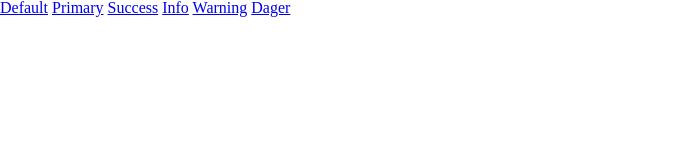
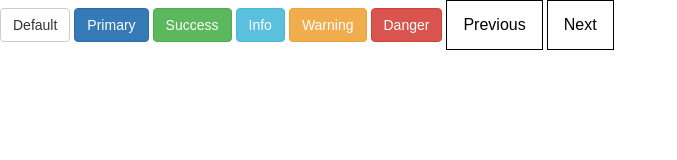
Before and after one commit to tamasvicze/components, a plain HTML site: page index.html in a window 1280 px wide. Shown: the whole page, without its empty margins (0-677 px from the left). Drawn offline with nearby package versions, Linux system fonts and the light colour scheme.

Commit message:
btn-bootstrap-btn-flat

```diff
--- a/index.html
+++ b/index.html
@@ -7,11 +7,13 @@
 		<link rel="stylesheet" type="text/css" href="https://cdnjs.cloudflare.com/ajax/libs/meyer-reset/2.0/reset.css">
 	</head>
 	<body>
-		<a href="#">Default</a>
-		<a href="#">Primary</a>
-		<a href="#">Success</a>
-		<a href="#">Info</a>
-		<a href="#">Warning</a>
-		<a href="#">Dager</a>
+		<a href="#" class="btn btn-default">Default</a>
+		<a href="#" class="btn btn-primary">Primary</a>
+		<a href="#" class="btn btn-success">Success</a>
+		<a href="#" class="btn btn-info">Info</a>
+		<a href="#" class="btn btn-warning">Warning</a>
+		<a href="#" class="btn btn-danger">Danger</a>
+		<a href="#" class="btn flat">Previous</a>
+		<a href="#" class="btn flat">Next</a>
 	</body>
 </html>
--- a/main.css
+++ b/main.css
@@ -0,0 +1,103 @@
+/* ==== BOOTSTRAP BUTTONS ==== */
+
+/* The base of every button */
+.btn {
+	display: inline-block;
+	text-decoration: none;
+	font-family: Arial, sans-serif;
+	text-align: center;
+	font-size: 14px;
+	line-height: 1.42857143;
+	padding: 6px 12px;
+	margin-bottom: 10px;
+	border: 1px solid transparent;
+	border-radius: 4px;
+	white-space: nowrap;
+	vertical-align: middle;
+	color: #fff;
+}
+
+/* Additional styles for "Default" */
+.btn-default {
+	color: #333;
+	background-color: #fff;
+	border-color: #ccc;
+}
+
+.btn-default:hover {
+	background-color: #e6e6e6;
+	border-color: #adadad;
+}
+
+/* Additional styles for "Primary" */
+.btn-primary {
+	background-color: #337ab7;
+	border-color: #2e6da4;
+}
+
+.btn-primary:hover {
+	background-color:#286090;
+	border-color:#204d74;
+}
+
+/* Additional styles for "Success" */
+.btn-success {
+	background-color: #5cb85c;
+	border-color: #4cae4c;
+}
+
+.btn-success:hover {
+	background-color:#449d44;
+	border-color:#398439;
+}
+
+/* Additional styles for "Info" */
+.btn-info {
+	background-color: #5bc0de;
+	border-color: #46b8da;
+}
+
+.btn-info:hover {
+	background-color:#31b0d5;
+	border-color:#269abc;
+}
+
+/* Additional styles for "Warning" */
+.btn-warning {
+	background-color: #f0ad4e;
+	border-color: #eea236;
+}
+
+.btn-warning:hover {
+	background-color:#ec971f;
+	border-color:#d58512;
+}
+
+/* Additional styles for "Danger" */
+.btn-danger {
+	background-color: #d9534f;
+	border-color: #d43f3a;
+}
+
+.btn-danger:hover {
+	background-color:#c9302c;
+	border-color:#ac2925;
+}
+
+/* ==== FLAT BUTTONS ==== */
+
+/* The base of flat buttons */
+.flat {
+	border-radius: 0;
+	background-color: #fff;
+	border-color: #000;
+	color: #000;
+	font-size: 1rem;
+	padding: .8rem 1rem;
+}
+
+.flat:hover {
+	background-color: #000;
+	color: #fff;
+	transition: background-color .15s ease-in-out;
+}
```
